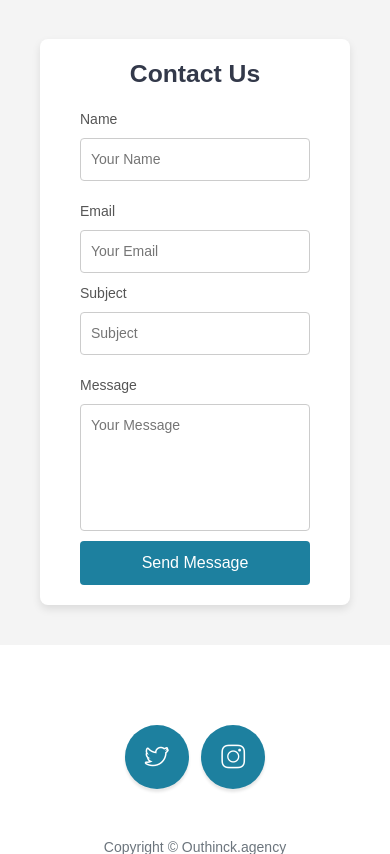
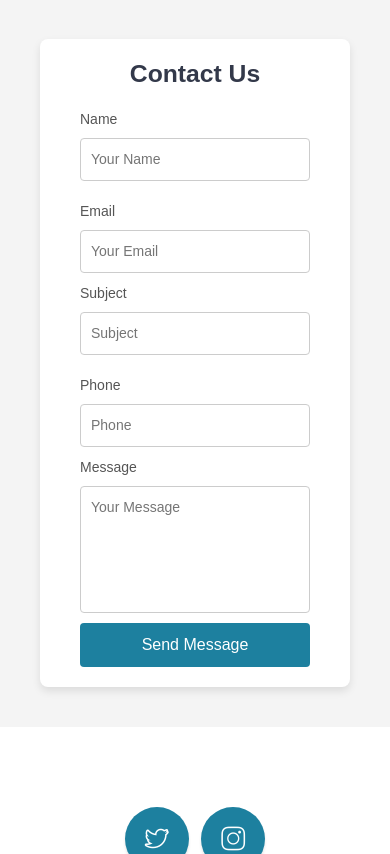
Before and after one commit to outhinck/outhinck, a Django app: page / in a window 390 px wide. Shown: the part 4573-5427 px from the top of the page. Run offline with Django 5.2, Linux system fonts and the light colour scheme; some libraries are stand-ins or nearby versions.

Commit message:
update view to have phone

```diff
--- a/home/templates/home.html
+++ b/home/templates/home.html
@@ -334,7 +334,8 @@
     <section class="contact-form-section" id="contact">
         <div class="form-container">
             <h2>Contact Us</h2>
-            <form action="submit_form.php" method="POST">
+            <form method="POST">
+                {% csrf_token %}
                 <div class="form-row">
                     <div class="form-group">
                         <label for="name">Name</label>
@@ -351,12 +352,19 @@
                         <input type="text" id="subject" name="subject" placeholder="Subject" required />
                     </div>
                     <div class="form-group">
+                        <label for="phone">Phone</label>
+                        <input type="text" id="phone" name="phone" placeholder="Phone" required>
+                    </div>
+
+                </div>
+                <div class="form-row">
+                    <div class="form-group">
                         <label for="message">Message</label>
                         <textarea id="message" name="message" placeholder="Your Message" rows="5" required></textarea>
                     </div>
                 </div>
                 <div class="form-actions">
-                    <button id="sendMessage" type="submit">Send Message</button>
+                    <button id="sendMessage" type="submit" name="Contact">Send Message</button>
                 </div>
             </form>
         </div>
--- a/home/views.py
+++ b/home/views.py
@@ -1,8 +1,25 @@
-from django.shortcuts import render
-
+from django.shortcuts import render, redirect
+from .models import Contact
+from django.contrib import messages
 # Create your views here.
 
 
 def home(request):
-    # nothing
+    if request.method == 'POST':
+        if 'Contact' in request.POST:
+            try:
+                name = request.POST.get('name')
+                email = request.POST.get('email')
+                subject = request.POST.get('subject')
+                phone = request.POST.get('phone')
+                message = request.POST.get('message')
+
+                newContact = Contact(name=name,email=email,subject=subject,phone=phone,message=message)
+                newContact.save()
+                messages.success(request,'Successfully sent!')
+            except:
+                messages.error(request,'Please Try again Later.')
+
+
+
     return render(request,'home.html')
```
